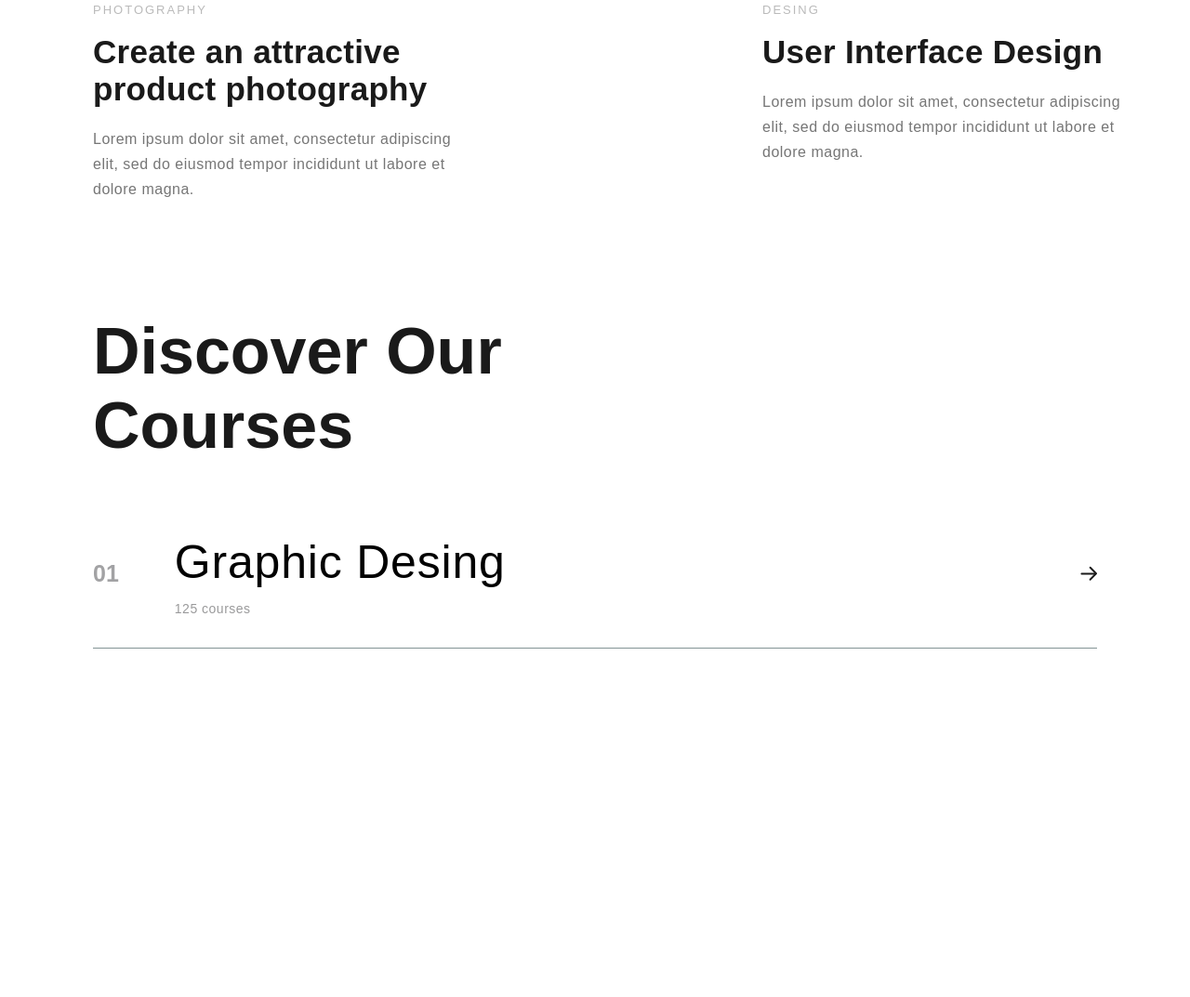
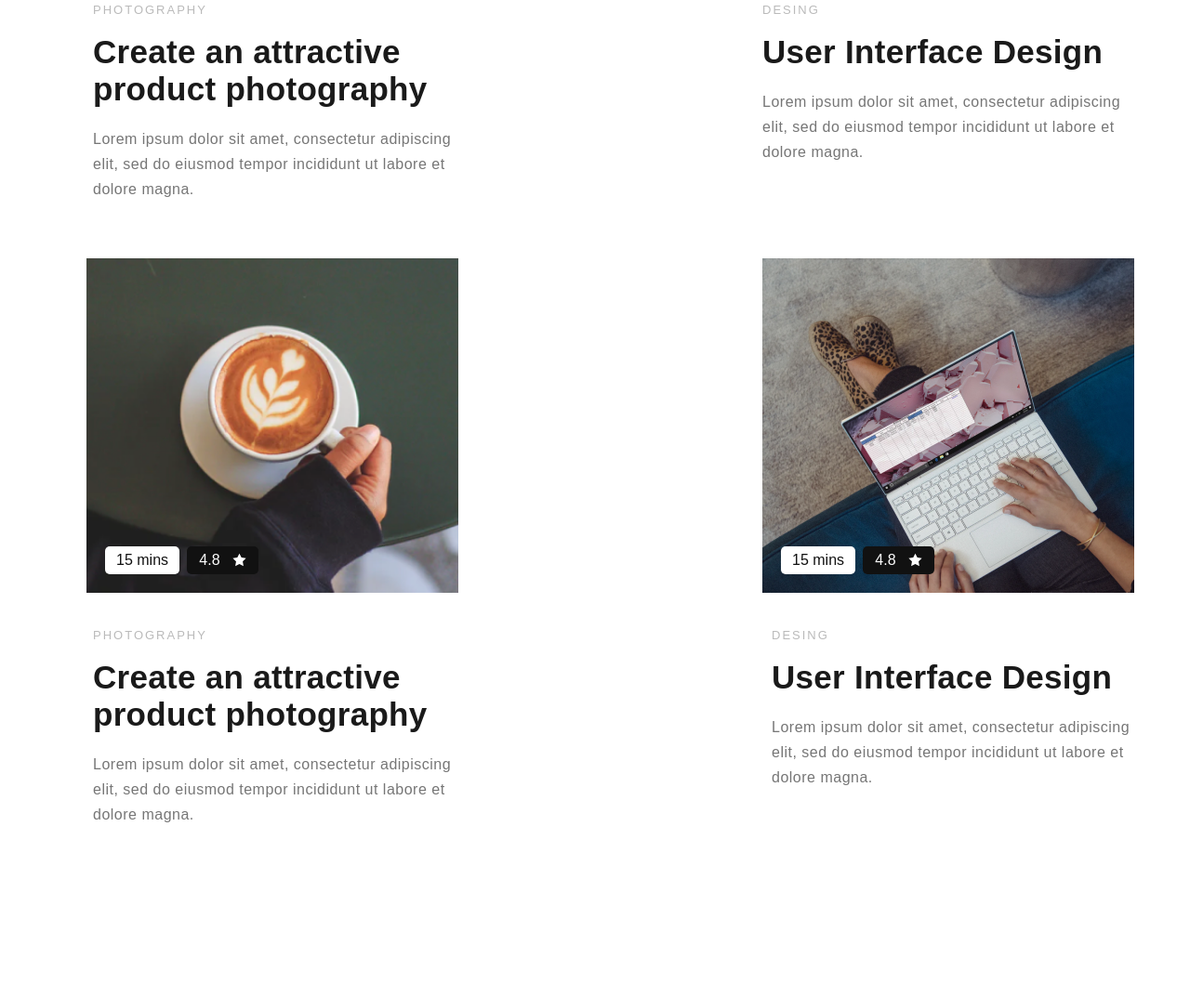
Before and after one commit to RAMZES-INISS/proekt, a plain HTML site: page index.html in a window 1280 px wide. Shown: the part 1760-2833 px from the top of the page at 93% size. Before the commit the page ends 2458 px from the top, so only its background shows below. Drawn offline with nearby package versions, Linux system fonts and the light colour scheme; no server answers.

Commit message:
nedodelan

```diff
--- a/index.html
+++ b/index.html
@@ -127,9 +127,48 @@
                 </section>
 
                 <section class="course-row">
+                    <main class="main-content" id="hobby">
+                        <div class="container">
+                            <section class="courses">
+                                <h1 class="course-section-title"> <br></h1>
+                                <section class="course-row">
+                                    <div class="course-card card-big">
+                                        <div class="img-container img-card-3">
+                                            <span class="btn-time">15 mins</span>
+                                            <span class="btn-raiting">
+                                                4.8
+                                                <img src="img/icons/star.svg" wight="15" height="15" alt="">
+                                            </span>
+                                        </div>
+                                        <div class="info-container-2">
+                                            <h4 class="course-category">PHOTOGRAPHY</h4>
 
+                                            <h2 class="course-title">Create an attractive product photography</h2>
+
+                                            <p class="course-desc">Lorem ipsum dolor sit amet, consectetur
+                                            adipiscing elit, sed do eiusmod tempor
+                                            incididunt ut labore et dolore magna.</p>
+                                        </div>
+                                    </div>
+
+                                    <div class="course-card card-small">
+                                        <div class="img-container img-card-4">
+                                            <span class="btn-time">15 mins</span>
+                                            <span class="btn-raiting">
+                                                4.8
+                                                <img src="img/icons/star.svg" width="15" height="15" alt="">
+                                            </span>
+                                        </div>
+                                        <div class="info-container-3" >
+                                            <h4 class="course-category">DESING</h4>
+
+                                            <h2 class="course-title">User Interface Design</h2>
+
+                                            <p class="course-desc">Lorem ipsum dolor sit amet, consectetur adipiscing elit, sed do eiusmod tempor incididunt ut labore et dolore magna.</p>
+                                        </div>
+                                    </div>
                 </section>
-
+            </section>
             </section>
         </div>
     </main>
@@ -148,9 +187,44 @@
                         </div>
                     </div>
                     <img src="img/icons/arrow.svg" width="18" alt="">
-                </section>
 
             </section>
+            <h1 class="course-info-title"></h1>
+
+            <section class="footer-row">
+                <div class="left-block">
+                    <h4 class="course-number">02</h4>
+                    <div class="course-block">
+                        <h2 class="course-name">Photography</h2>
+                        <span class="course-count">125 courses</span>
+                    </div>
+                </div>
+                <img src="img/icons/arrow.svg" width="18" alt="">
+        </section>
+        <h1 class="course-info-title"></h1>
+
+        <section class="footer-row">
+            <div class="left-block">
+                <h4 class="course-number">03</h4>
+                <div class="course-block">
+                    <h2 class="course-name">Illustration</h2>
+                    <span class="course-count">125 courses</span>
+                </div>
+            </div>
+            <img src="img/icons/arrow.svg" width="18" alt="">
+    </section>
+    <h1 class="course-info-title"></h1>
+
+    <section class="footer-row">
+        <div class="left-block">
+            <h4 class="course-number">04</h4>
+            <div class="course-block">
+                <h2 class="course-name">Web Development</h2>
+                <span class="course-count">125 courses</span>
+            </div>
+        </div>
+        <img src="img/icons/arrow.svg" width="18" alt="">
+</section>
         </div>
     </footer>
 
--- a/style.css
+++ b/style.css
@@ -416,3 +416,30 @@ card-big{
 .mob-btn{
     display: none;
 }
+.img-card-3{background-image:url(img/card-3.png);}
+.img-card-4{background-image:url(img/card-4.png);}
+
+.img-card-4{
+    position: relative;
+    bottom:200px;
+    left:270px
+}
+.img-card-3{
+    position: relative;
+    bottom:200px;
+    right: 7px;
+
+}
+.info-container-2{
+    position: relative;
+    bottom: 180px;
+}
+.left{
+    position: relative;
+    left:60px
+}
+.info-container-3{
+    position: relative;
+    bottom: 180px;
+    left:280px
+}
```
